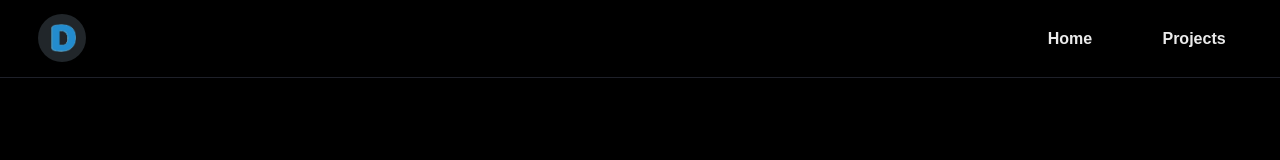
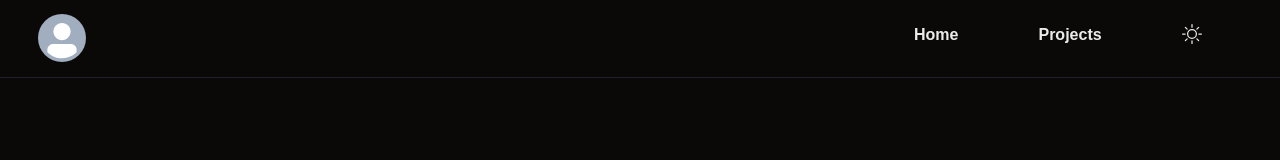
Before and after one commit to luisdanieldlcg/luisdanieldlcg.com, a React (Vite) app: page / in a window 1280 px wide. Shown: the top 160 px of the page. Built offline with nearby package versions, Linux system fonts and the light colour scheme.

Commit message:
feat: added theme switcher

```diff
--- a/src/App.tsx
+++ b/src/App.tsx
@@ -1,9 +1,8 @@
 import { RouterProvider } from "react-router-dom";
 import router from "./router";
 
-
 const App = () => {
-  return <RouterProvider router={router} />;
+    return <RouterProvider router={router} />;
 };
 
 export default App;
--- a/src/components/Navbar.tsx
+++ b/src/components/Navbar.tsx
@@ -9,22 +9,28 @@ import {
     Flex,
     Spacer,
     useDisclosure,
-    useMediaQuery,
     Slide,
     Box,
+    useBreakpointValue,
+    useColorModeValue,
 } from "@chakra-ui/react";
 import { HamburgerIcon } from "@chakra-ui/icons";
 import { NavLink } from "react-router-dom";
+import ThemeSwitcher from "./ThemeSwitcher";
 
 const Navbar = () => {
     const { isOpen, onOpen, onClose } = useDisclosure();
-    const [isTabletWidth] = useMediaQuery("(max-width: 768px)");
+    const isSmallDevice = useBreakpointValue({
+        base: true,
+        md: false,
+    });
+    const bg = useColorModeValue("bgLight", "bgDark");
 
     const DrawerComponent = () => {
         return (
-            <Drawer isOpen={isOpen} onClose={onClose}>
+            <Drawer isOpen={isOpen} onClose={onClose} placement="left">
                 <DrawerOverlay />
-                <DrawerContent backgroundColor="secondary">
+                <DrawerContent bg={bg}>
                     <DrawerHeader borderBottomWidth="1px">
                         <Avatar src="src/assets/logo.jpg" />
                     </DrawerHeader>
@@ -50,39 +56,29 @@ const Navbar = () => {
             </Drawer>
         );
     };
+
+    const NavbarComponent = () => {
+        if (isSmallDevice) {
             return (
                 <>
-            <Box position="sticky" zIndex="100">
-                <Slide in={true} direction="top">
-                    <Flex
-                        as="nav"
-                        px="3vw"
-                        py="0.9rem"
-                        borderBottom="0.5px solid #1e2029"
-                        justifyContent="space-between"
-                        alignItems="center"
-                        width="100%"
-                        bg="black"
-                    >
+                    <Button onClick={onOpen} variant="ghost">
+                        <HamburgerIcon w="7" h="7"></HamburgerIcon>
+                    </Button>
+                    <Spacer />
+                </>
+            );
+        } else {
+            return (
+                <>
                     <Avatar src="src/assets/logo.jpg" />
                     <Spacer />
-                        {isTabletWidth ? (
-                            <HamburgerIcon
-                                w="7"
-                                h="7"
-                                onClick={onOpen}
-                            ></HamburgerIcon>
-                        ) : (
-                            <>
                     <NavLink
                         to="/"
                         style={({ isActive }) => {
-                                        return {
-                                            fontWeight: isActive ? 700 : 400,
-                                        };
+                            return { fontWeight: isActive ? 700 : 400 };
                         }}
                     >
-                                    <Button p="4" ml="3vw" variant="ghost">
+                        <Button variant="ghost" mx="1.5rem">
                             Home
                         </Button>
                     </NavLink>
@@ -90,20 +86,38 @@ const Navbar = () => {
                     <NavLink
                         to="/projects"
                         style={({ isActive }) => {
-                                        return {
-                                            fontWeight: isActive ? 700 : 400,
-                                        };
+                            return { fontWeight: isActive ? 700 : 400 };
                         }}
                     >
-                                    <Button p="4" ml="3vw" variant="ghost">
+                        <Button variant="ghost" mx="1.5rem">
                             Projects
                         </Button>
                     </NavLink>
+
+                    <Box mx="1.5rem">
+                        <ThemeSwitcher />
+                    </Box>
                 </>
-                        )}
+            );
+        }
+    };
+    return (
+        <>
+            <Box position="sticky" zIndex="100" transition="red">
+                <Slide in={true} direction="top">
+                    <Flex
+                        as="nav"
+                        px="3vw"
+                        py="0.9rem"
+                        borderBottom="0.01px solid #1e2029"
+                        justifyContent="end"
+                        width="100%"
+                        bg={bg}
+                    >
+                        <NavbarComponent />
+                        <DrawerComponent />
                     </Flex>
                 </Slide>
-                <DrawerComponent />
             </Box>
         </>
     );
--- /dev/null
+++ b/src/components/ThemeSwitcher.tsx
@@ -0,0 +1,24 @@
+import { Button, useColorMode } from "@chakra-ui/react";
+import { motion } from "framer-motion";
+import { BsMoonStars, BsSun } from "react-icons/bs";
+
+const ThemeSwitcher = () => {
+    const { colorMode, toggleColorMode } = useColorMode();
+    return (
+        <motion.div
+            whileHover={{ scale: 1.4 }}
+            transition={{ type: "spring", stiffness: 200, damping: 30 }}
+            animate={{ rotate: 360 }}
+        >
+            <Button onClick={toggleColorMode} variant="subtle">
+                {colorMode === "dark" ? (
+                    <BsSun size={20} />
+                ) : (
+                    <BsMoonStars size={20} />
+                )}
+            </Button>
+        </motion.div>
+    );
+};
+
+export default ThemeSwitcher;
--- a/src/layouts/RootLayout.tsx
+++ b/src/layouts/RootLayout.tsx
@@ -1,6 +1,7 @@
 import { Outlet } from "react-router-dom";
 import Navbar from "../components/Navbar";
 import { Stack } from "@chakra-ui/react";
+import { motion } from "framer-motion";
 
 const RootLayout = () => {
     return (
--- a/src/theme.ts
+++ b/src/theme.ts
@@ -14,11 +14,12 @@ const fluidType = (minSize: number, maxSize: number) => {
 };
 
 const breakpoints = {
-    base: "0em",
-    sm: "30em",
-    md: "60em",
-    lg: "80em",
-    xl: "80em",
+    base: "0em", // 0px
+    sm: "30em", // 480px
+    md: "48em", // 768px
+    lg: "62em", // 992px
+    xl: "80em", // 1280px
+    "2xl": "96em", // 1536px
 };
 
 const Link = {
@@ -38,13 +39,16 @@ const overrides = {
         secondary: "#0F0E0E",
         muted: "#d6d6d6",
         highlight: "#6B46C1",
+
+        bgDark: "#0a0908",
+        bgLight: "#e5e5e5",
     },
     styles: {
-        global: {
+        global: (props: any) => ({
             body: {
-                background: "#000000",
+                background: props.colorMode === "dark" ? "#0a0908" : "#e5e5e5",
             },
-        },
+        }),
     },
     fonts: {
         heading: `'Montserrat', sans-serif`,
@@ -56,6 +60,8 @@ const overrides = {
         display3: fluidType(16, 24),
     },
     breakpoints,
+
+    // light / dark background color switch
 };
 
 // 3. extend the theme
```
Lines whose indentation alone changed are shown as unchanged.
